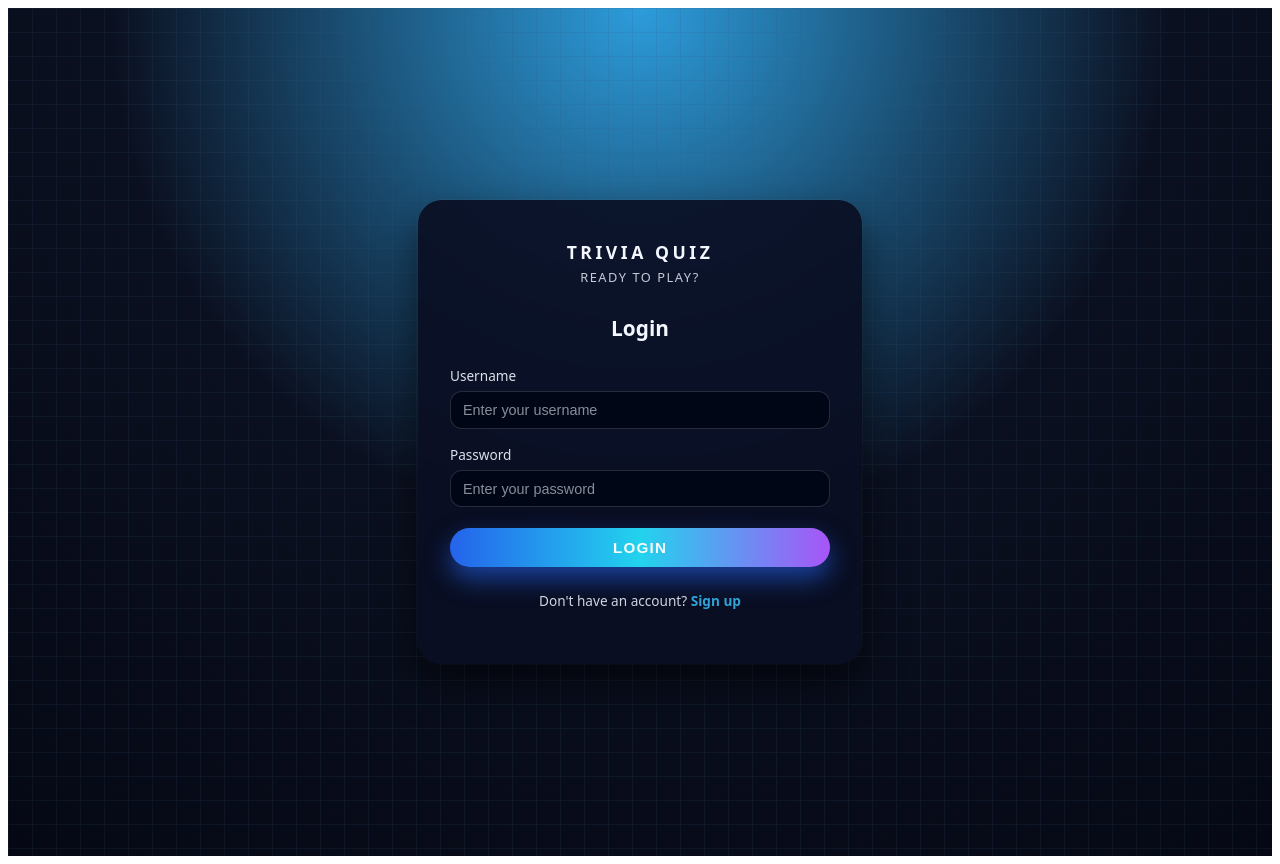
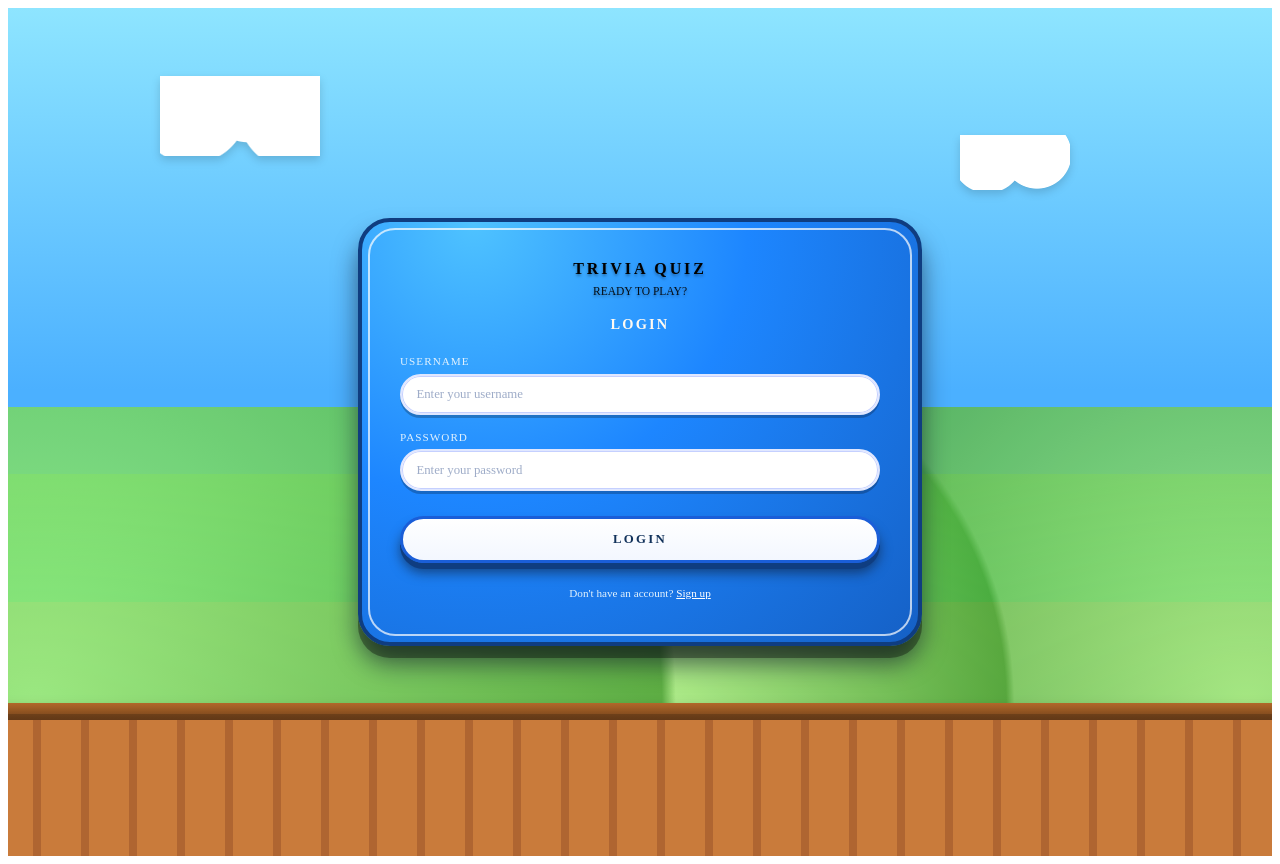
Before and after one commit to Santiago-017/Trivia, an Angular app in the folder TriviaQuiz/frontend/: page /login in a window 1280 px wide. Built offline with nearby package versions, Linux system fonts and the light colour scheme.

Commit message:
Se crea un fondo general para cada pagina y se modifican los estilos CSS de login y register

```diff
--- a/TriviaQuiz/frontend/src/app/features/auth/login/login.html
+++ b/TriviaQuiz/frontend/src/app/features/auth/login/login.html
@@ -1,6 +1,6 @@
 <!-- src/app/features/auth/login/login.html -->
-<div class="auth-page">
-  <div class="pixel-bg"></div>
+<div class="game-bg auth-page">
+  <div class="game-bg__clouds"></div>
 
   <div class="auth-card">
     <div class="logo">
--- a/TriviaQuiz/frontend/src/app/features/auth/login/login.scss
+++ b/TriviaQuiz/frontend/src/app/features/auth/login/login.scss
@@ -1,69 +1,77 @@
 /* ==============================
-   LOGIN PAGE STYLES
+   PANEL LOGIN / REGISTER
+   (Fondo viene de .game-bg global)
    ============================== */
 
+/* Centrado del panel */
 .auth-page {
   min-height: 100vh;
   display: flex;
   align-items: center;
   justify-content: center;
-  background: radial-gradient(circle at top, #2d9cdb 0%, #0b1020 50%, #050814 100%);
-  position: relative;
-  padding: 1.5rem;
-  font-family: system-ui, -apple-system, BlinkMacSystemFont, "Segoe UI", sans-serif;
-  color: #f4f7ff;
 }
 
-.pixel-bg {
-  position: absolute;
-  inset: 0;
-  opacity: 0.15;
-  background-image: linear-gradient(#355c7d 1px, transparent 1px),
-    linear-gradient(90deg, #355c7d 1px, transparent 1px);
-  background-size: 24px 24px;
-  pointer-events: none;
-}
+/* Panel azul tipo menú Nintendo */
 
 .auth-card {
   position: relative;
   z-index: 1;
   width: 100%;
-  max-width: 380px;
-  background: rgba(10, 15, 35, 0.92);
-  border-radius: 1.5rem;
-  padding: 2.5rem 2rem;
+  max-width: 480px;
+  padding: 2.4rem 2.4rem 2rem;
+
+  background: radial-gradient(circle at 20% 0, #4fc3ff 0, #1d86ff 45%, #1560c5 100%);
+  border-radius: 2rem;
+  border: 4px solid #0f3d80;
+
   box-shadow:
-    0 18px 40px rgba(0, 0, 0, 0.6),
-    0 0 0 1px rgba(255, 255, 255, 0.04);
-  backdrop-filter: blur(18px);
+    0 12px 0 rgba(0, 0, 0, 0.35),
+    0 18px 25px rgba(15, 23, 42, 0.6);
 }
+
+/* borde interior clarito */
+.auth-card::before {
+  content: "";
+  position: absolute;
+  inset: 6px;
+  border-radius: 1.7rem;
+  border: 2px solid rgba(255, 255, 255, 0.7);
+  pointer-events: none;
+}
+
+/* encabezado */
 
 .logo {
   text-align: center;
-  margin-bottom: 1.75rem;
+  margin-bottom: 1.2rem;
+  text-shadow: 0 2px 3px rgba(0, 0, 0, 0.35);
 
   .logo-main {
     display: block;
     font-weight: 800;
-    letter-spacing: 0.20em;
-    font-size: 1.1rem;
+    letter-spacing: 0.18em;
+    font-size: 1rem;
     text-transform: uppercase;
   }
 
   .logo-sub {
     display: block;
-    font-size: 0.8rem;
-    opacity: 0.8;
-    margin-top: 0.25rem;
-    letter-spacing: 0.12em;
+    font-size: 0.72rem;
+    margin-top: 0.4rem;
+    opacity: 0.9;
   }
 }
 
 .title {
-  font-size: 1.3rem;
+  font-size: 0.9rem;
   text-align: center;
-  margin-bottom: 1.5rem;
+  margin-bottom: 1.4rem;
+  text-transform: uppercase;
+  letter-spacing: 0.15em;
+  color: #fffaf2;
 }
+
+/* formulario */
 
 .auth-form {
   display: flex;
@@ -75,78 +83,100 @@
   display: flex;
   flex-direction: column;
   gap: 0.4rem;
+  color: #e3f2fd;
 
   label {
-    font-size: 0.85rem;
-    opacity: 0.9;
+    font-size: 0.7rem;
+    text-transform: uppercase;
+    letter-spacing: 0.09em;
   }
 
   input {
-    border-radius: 0.75rem;
-    border: 1px solid rgba(255, 255, 255, 0.15);
-    padding: 0.6rem 0.75rem;
-    font-size: 0.9rem;
-    background: rgba(2, 6, 23, 0.9);
-    color: inherit;
+    font-family: inherit;
+    font-size: 0.8rem;
+    padding: 0.7rem 0.9rem;
+    border-radius: 999px;
+    border: 2px solid #e0e7ff;
+    background: #ffffff;
+    color: #12325b;
     outline: none;
-    transition: all 0.15s ease;
+
+    box-shadow:
+      inset 0 0 0 1px #c5d0ff,
+      0 3px 0 rgba(0, 0, 0, 0.23);
+
+    transition: border-color 0.12s ease, box-shadow 0.12s ease,
+      transform 0.08s ease;
 
     &::placeholder {
-      color: rgba(226, 232, 240, 0.6);
+      color: #9eacc8;
     }
 
     &:focus {
-      border-color: #38bdf8;
-      box-shadow: 0 0 0 1px rgba(56, 189, 248, 0.6);
-      background: rgba(15, 23, 42, 0.95);
+      border-color: #3b82f6;
+      box-shadow:
+        inset 0 0 0 1px #93c5fd,
+        0 3px 0 rgba(0, 0, 0, 0.3),
+        0 0 0 2px rgba(59, 130, 246, 0.4);
+      transform: translateY(-1px);
     }
   }
 }
 
-/* Primary button */
+/* botón principal */
 
 .primary-btn {
-  margin-top: 0.3rem;
-  border: none;
+  margin-top: 0.6rem;
+  width: 100%;
+  border: 0;
+  cursor: pointer;
+
+  font-family: inherit;
+  font-size: 0.8rem;
+  font-weight: 600;
+  letter-spacing: 0.18em;
+  text-transform: uppercase;
+
   border-radius: 999px;
-  padding: 0.7rem 1.2rem;
-  font-size: 0.95rem;
-  font-weight: 600;
-  letter-spacing: 0.08em;
-  text-transform: uppercase;
-  cursor: pointer;
-  background: linear-gradient(90deg, #2563eb, #22d3ee, #a855f7);
-  color: #f9fafb;
-  box-shadow: 0 12px 25px rgba(37, 99, 235, 0.6);
-  transition: all 0.15s ease;
+  padding: 0.8rem 1rem;
+
+  background: linear-gradient(to bottom, #ffffff, #f3f7ff);
+  color: #12325b;
+
+  border: 3px solid #1a5ed8;
+  box-shadow:
+    0 6px 0 #0f3d80,
+    0 10px 12px rgba(15, 23, 42, 0.55);
+
+  transition: transform 0.08s ease, box-shadow 0.08s ease, filter 0.08s ease;
 
   &:hover {
+    filter: brightness(1.03);
     transform: translateY(-2px);
-    box-shadow: 0 16px 35px rgba(37, 99, 235, 0.8);
-    filter: brightness(1.05);
+    box-shadow:
+      0 7px 0 #0f3d80,
+      0 12px 16px rgba(15, 23, 42, 0.6);
   }
 
   &:active {
-    transform: translateY(1px);
-    box-shadow: 0 10px 18px rgba(15, 23, 42, 0.9);
+    transform: translateY(2px);
+    box-shadow:
+      0 3px 0 #0f3d80,
+      0 6px 10px rgba(15, 23, 42, 0.6);
   }
 }
 
-/* Text under the form */
+/* texto inferior */
 
 .switch-auth {
   margin-top: 1.5rem;
   text-align: center;
-  font-size: 0.85rem;
-  opacity: 0.85;
+  font-size: 0.7rem;
+  color: #e3f2fd;
 
   a {
-    color: #38bdf8;
-    text-decoration: none;
-    font-weight: 600;
-
-    &:hover {
-      text-decoration: underline;
-    }
+    color: #fff;
+    text-decoration: underline;
+    cursor: pointer;
   }
 }
--- a/TriviaQuiz/frontend/src/app/features/auth/register/register.html
+++ b/TriviaQuiz/frontend/src/app/features/auth/register/register.html
@@ -1,6 +1,6 @@
 <!-- src/app/features/auth/register/register.html -->
-<div class="auth-page">
-  <div class="pixel-bg"></div>
+<div class="game-bg auth-page">
+  <div class="game-bg__clouds"></div>
 
   <div class="auth-card">
     <div class="logo">
--- a/TriviaQuiz/frontend/src/styles.scss
+++ b/TriviaQuiz/frontend/src/styles.scss
@@ -1 +1,99 @@
-/* You can add global styles to this file, and also import other style files */
+/* =========================================
+   FONDO GLOBAL TIPO VIDEOJUEGO: .game-bg
+   ========================================= */
+
+.game-bg {
+  min-height: 100vh;
+  position: relative;
+  padding: 1.5rem;
+  overflow: hidden;
+
+  /* Cielo + transición al suelo */
+  background: linear-gradient(
+    to bottom,
+    #8ee5ff 0%,
+    #4bb0ff 45%,
+    #4bb0ff 55%,
+    #8ce46f 55%,
+    #3ba647 70%,
+    #d6863c 70%,
+    #8b4513 100%
+  );
+}
+
+/* Montañas / colinas al fondo */
+.game-bg::before {
+  content: "";
+  position: absolute;
+  left: -10%;
+  right: -10%;
+  bottom: 18%;
+  height: 35%;
+  background:
+    radial-gradient(circle at 10% 100%, #98f58a 0, #53b446 45%, transparent 46%),
+    radial-gradient(circle at 50% 100%, #b4ff9a 0, #4dae40 45%, transparent 46%),
+    radial-gradient(circle at 90% 100%, #a3f48c 0, #3e9b3d 45%, transparent 46%);
+  opacity: 0.9;
+  pointer-events: none;
+}
+
+/* Camino / suelo de bloques en la parte baja */
+.game-bg::after {
+  content: "";
+  position: absolute;
+  left: -5%;
+  right: -5%;
+  bottom: 0;
+  height: 16%;
+  background:
+    repeating-linear-gradient(
+      to right,
+      #c97b3b 0,
+      #c97b3b 40px,
+      #af6531 40px,
+      #af6531 48px
+    );
+  box-shadow:
+    0 -6px 0 rgba(0, 0, 0, 0.18),
+    0 -10px 12px rgba(0, 0, 0, 0.35);
+  pointer-events: none;
+}
+
+/* Nubes blancas */
+
+.game-bg__clouds {
+  position: absolute;
+  inset: 0;
+  pointer-events: none;
+}
+
+.game-bg__clouds::before,
+.game-bg__clouds::after {
+  content: "";
+  position: absolute;
+  background-repeat: no-repeat;
+  filter: drop-shadow(0 4px 4px rgba(0, 0, 0, 0.15));
+}
+
+/* nube grande izquierda */
+.game-bg__clouds::before {
+  top: 8%;
+  left: 12%;
+  width: 160px;
+  height: 80px;
+  background:
+    radial-gradient(circle at 20% 40%, #ffffff 0, #ffffff 40%, transparent 41%),
+    radial-gradient(circle at 55% 30%, #ffffff 0, #ffffff 40%, transparent 41%),
+    radial-gradient(circle at 85% 45%, #ffffff 0, #ffffff 40%, transparent 41%);
+}
+
+/* nube derecha pequeña */
+.game-bg__clouds::after {
+  top: 15%;
+  right: 16%;
+  width: 110px;
+  height: 55px;
+  background:
+    radial-gradient(circle at 25% 40%, #ffffff 0, #ffffff 40%, transparent 41%),
+    radial-gradient(circle at 70% 35%, #ffffff 0, #ffffff 40%, transparent 41%);
+}
```
Also changed, not shown: 2 other files (tests, documents, lock files or other folders).
